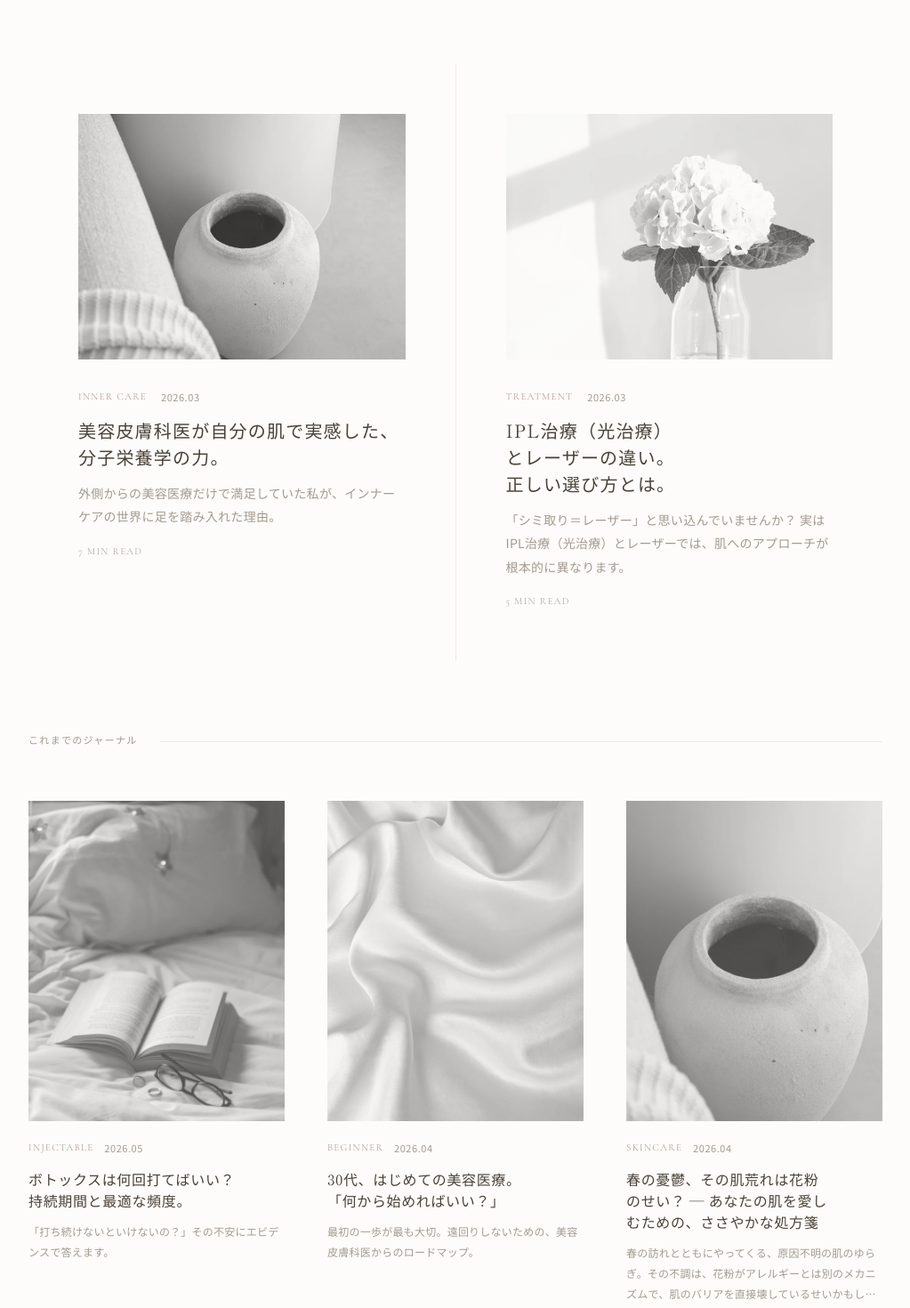
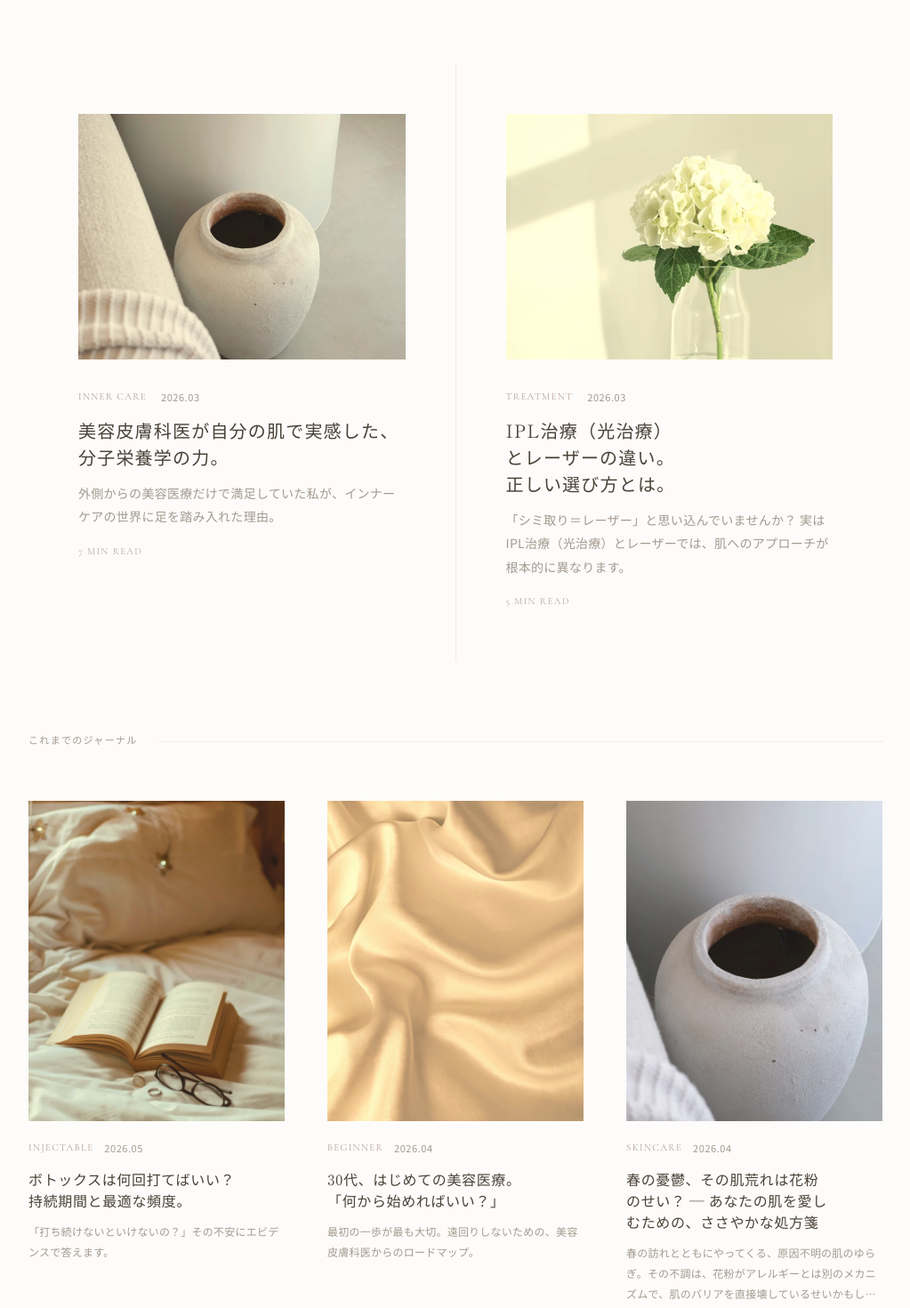
Before and after one commit to educatepress/the-skin-atelier, a Next.js app: page /blog in a window 1280 px wide. Shown: the part 320-1790 px from the top of the page at 89% size, without its empty margins (128-1151 px from the left). Built offline with nearby package versions, Linux system fonts and the light colour scheme; no server answers.

Commit message:
fix: remove all grayscale from blog/LP thumbnails, ensure color display

```diff
--- a/src/app/blog/blog-list-client.tsx
+++ b/src/app/blog/blog-list-client.tsx
@@ -32,7 +32,7 @@ export default function BlogListClient({ articles }: { articles: Article[] }) {
                 <motion.article key={article.slug} initial={{ opacity: 0, y: 30 }} animate={{ opacity: 1, y: 0 }} transition={{ duration: 1, delay: 0.2 + i * 0.15 }} className="bg-[#FDFCFA] group">
                   <Link href={`/blog/${article.slug}`} className="block p-10 md:p-14">
                     <div className="aspect-[4/3] bg-gradient-to-br from-[var(--color-surface)] via-[var(--color-marble-warm)] to-[var(--color-champagne-light)] mb-8 overflow-hidden relative">
-                      {article.image ? <img src={article.image} alt={article.title} className="w-full h-full object-cover grayscale opacity-80 group-hover:grayscale-0 group-hover:opacity-100 transition-all duration-[1200ms]"/> : <div className="w-full h-full grayscale opacity-80 group-hover:grayscale-0 group-hover:opacity-100 transition-all duration-[1200ms] flex items-center justify-center"><span className="font-brand text-[2rem] text-[var(--color-pink-gold-deep)] opacity-20">✦</span></div>}
+                      {article.image ? <img src={article.image} alt={article.title} className="w-full h-full object-cover opacity-90 group-hover:opacity-100 group-hover:scale-[1.02] transition-all duration-[1200ms]"/> : <div className="w-full h-full flex items-center justify-center"><span className="font-brand text-[2rem] text-[var(--color-pink-gold-deep)] opacity-20">✦</span></div>}
                     </div>
                     <div className="space-y-3">
                       <div className="flex items-center gap-4">
@@ -64,7 +64,7 @@ export default function BlogListClient({ articles }: { articles: Article[] }) {
               <motion.article key={article.slug} initial={{ opacity: 0, y: 20 }} whileInView={{ opacity: 1, y: 0 }} transition={{ duration: 0.8, delay: i * 0.1 }} viewport={{ once: true }} className="group">
                 <Link href={`/blog/${article.slug}`} className="block space-y-3">
                   <div className="aspect-[4/5] bg-gradient-to-br from-[var(--color-surface)] to-[var(--color-marble-warm)] overflow-hidden relative">
-                    {article.image ? <img src={article.image} alt={article.title} className="w-full h-full object-cover grayscale opacity-70 group-hover:grayscale-0 group-hover:opacity-100 group-hover:scale-105 transition-all duration-[1200ms]"/> : <div className="w-full h-full grayscale opacity-70 group-hover:grayscale-0 group-hover:opacity-100 group-hover:scale-105 transition-all duration-[1200ms] flex items-center justify-center"><span className="font-brand text-[1.5rem] text-[var(--color-pink-gold-deep)] opacity-15">✦</span></div>}
+                    {article.image ? <img src={article.image} alt={article.title} className="w-full h-full object-cover opacity-90 group-hover:opacity-100 group-hover:scale-105 transition-all duration-[1200ms]"/> : <div className="w-full h-full flex items-center justify-center"><span className="font-brand text-[1.5rem] text-[var(--color-pink-gold-deep)] opacity-15">✦</span></div>}
                   </div>
                   <div className="flex items-center gap-3 pt-2">
                     <span className="font-brand text-[11px] font-medium tracking-[0.2em] text-[#A88D82] uppercase">{article.category}</span>
--- a/src/components/lp/blog-preview.tsx
+++ b/src/components/lp/blog-preview.tsx
@@ -28,10 +28,10 @@ export default function BlogPreview() {
                       <img
                         src={metadata.image}
                         alt={metadata.title}
-                        className="w-full h-full object-cover grayscale opacity-80 group-hover:opacity-100 group-hover:grayscale-0 group-hover:scale-105 transition-all duration-[1200ms]"
+                        className="w-full h-full object-cover opacity-90 group-hover:opacity-100 group-hover:scale-105 transition-all duration-[1200ms]"
                       />
                     ) : (
-                      <div className="w-full h-full grayscale opacity-80 group-hover:opacity-100 group-hover:grayscale-0 group-hover:scale-105 transition-all duration-[1200ms] flex items-center justify-center">
+                      <div className="w-full h-full group-hover:scale-105 transition-all duration-[1200ms] flex items-center justify-center">
                         <span className="font-brand text-[1.5rem] text-[var(--color-pink-gold)] opacity-20">✦</span>
                       </div>
                     )}
```
